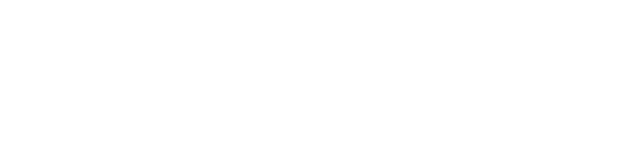
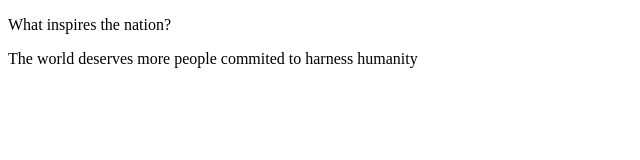
Before and after one commit to Antonio256/Outbox-EDU-Html, a plain HTML site: page index.html in a window 1280 px wide. Shown: the whole page, without its empty margins (0-640 px from the left). Drawn offline with Linux system fonts and the light colour scheme.

Commit message:
modified version

```diff
--- a/index.html
+++ b/index.html
@@ -7,6 +7,8 @@
   </head>
 
         <body>
+            <p> What inspires the nation?</p>
+            <p>The world deserves more people commited to harness humanity</p>
 
         </body>
 
```
